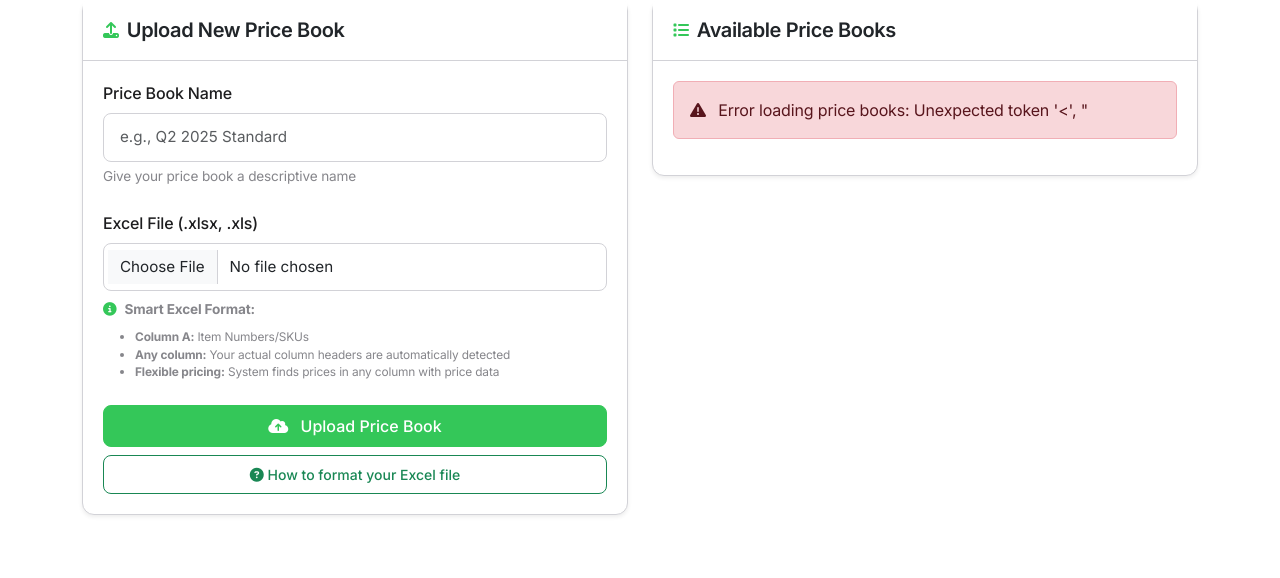
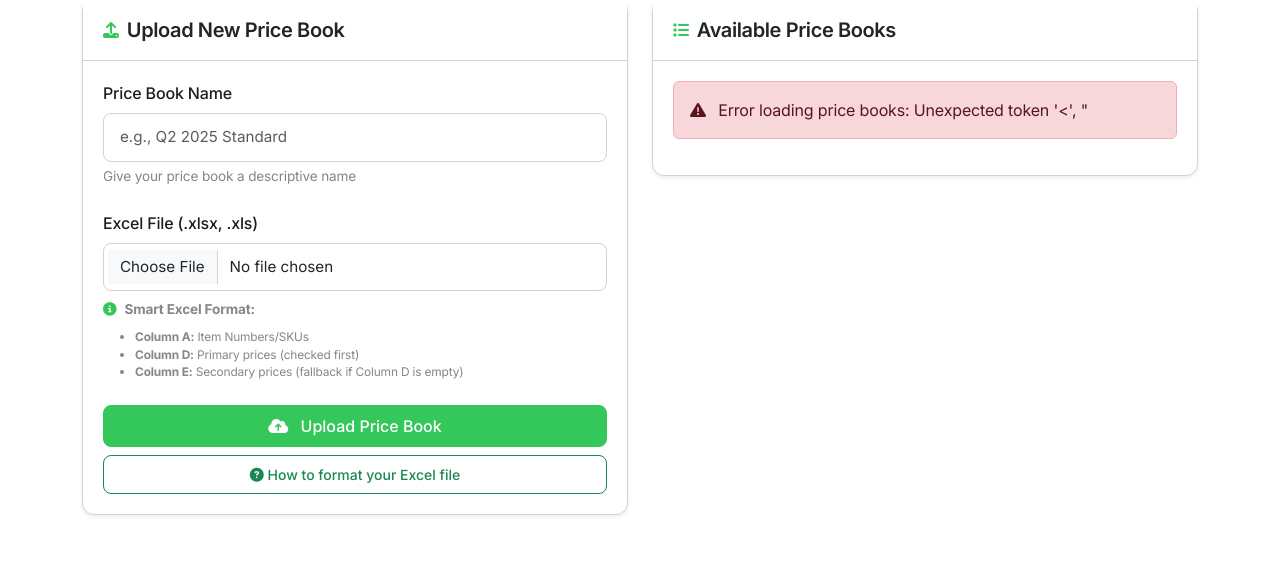
Before and after one commit to EverScale-Chris/OrderGuard-AI-v12-Turbo, a Flask app: template templates/pricebooks.html in a window 1280 px wide. Shown: the part 217-795 px from the top of the page. Run offline with Flask 3, Linux system fonts and the light colour scheme; the template is opened without the code that fills it, so the values that code supplies are empty.

Commit message:
Clarify how the system finds and uses the prices in uploaded pricebooks
Updates the pricebook instructions and adds screenshot to clarify column usage.

Replit-Commit-Author: Agent
Replit-Commit-Session-Id: b8539251-333b-4de8-a581-c57a11626aa9
Replit-Commit-Screenshot-Url: https://storage.googleapis.com/screenshot-production-us-central1/03115c1c-9a7b-4da7-a6ad-ec8a412a0a10/212acc73-54d2-4e18-a115-187afe552b92.jpg

```diff
--- a/templates/pricebooks.html
+++ b/templates/pricebooks.html
@@ -32,8 +32,8 @@
                             </div>
                             <ul class="mb-0 small">
                                 <li><strong>Column A:</strong> Item Numbers/SKUs</li>
-                                <li><strong>Any column:</strong> Your actual column headers are automatically detected</li>
-                                <li><strong>Flexible pricing:</strong> System finds prices in any column with price data</li>
+                                <li><strong>Column D:</strong> Primary prices (checked first)</li>
+                                <li><strong>Column E:</strong> Secondary prices (fallback if Column D is empty)</li>
                             </ul>
                         </div>
                     </div>
@@ -101,11 +101,11 @@
                         </div>
 
                         <div class="alert alert-success mt-3">
-                            <h6><i class="fas fa-magic me-2"></i> Smart Format Detection:</h6>
+                            <h6><i class="fas fa-info-circle me-2"></i> Required Format:</h6>
                             <ul class="mb-0">
                                 <li><strong>Column A:</strong> Item Numbers/SKUs (required)</li>
-                                <li><strong>Any other columns:</strong> Your actual column headers are automatically detected</li>
-                                <li><strong>Flexible pricing:</strong> System intelligently finds price data in any column</li>
+                                <li><strong>Column D:</strong> Primary prices (checked first)</li>
+                                <li><strong>Column E:</strong> Secondary prices (fallback if Column D is empty)</li>
                                 <li><strong>Large files supported:</strong> Handles thousands of items efficiently</li>
                                 <li>Prices should be numbers (no currency symbols)</li>
                                 <li>Save the file in .xlsx or .xls format</li>
```
Also changed, not shown: attached_assets/Screen Shot 2025-05-23 at 3.56.01 PM.png (added).
